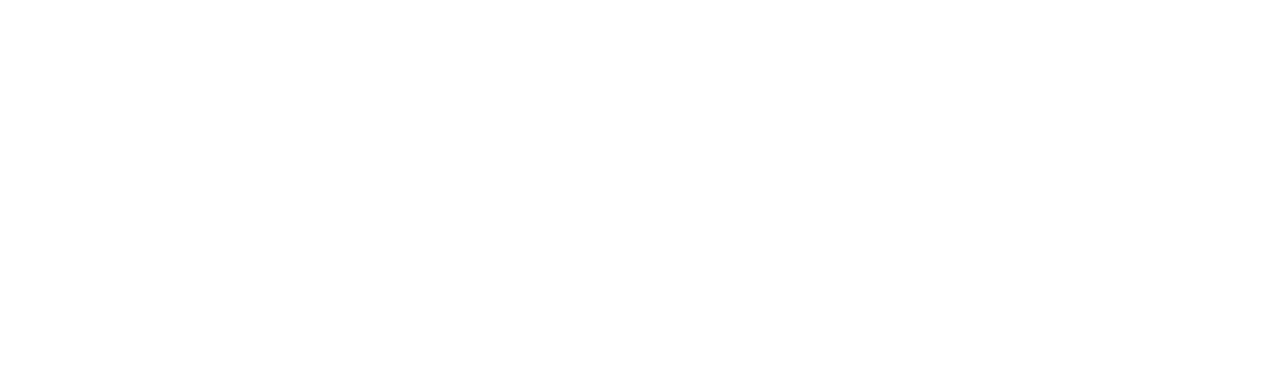
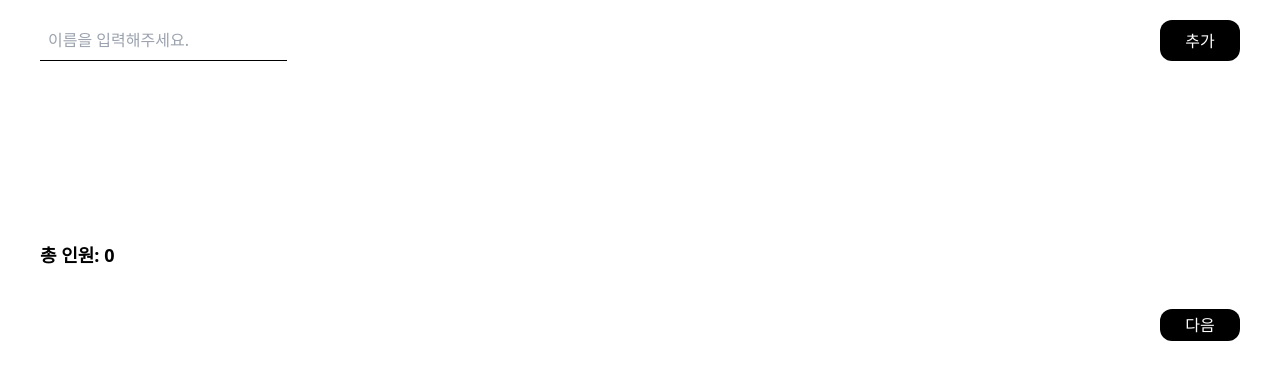
Before and after one commit to bellDev-code/Answer-the-question-Front, a React (Vite) app: page /singlePage in a window 1280 px wide. Before the commit this address had no page. Shown: the top 380 px of the page. Built offline with nearby package versions, Linux system fonts and the light colour scheme.

Commit message:
single-device-page : Add Player Page

```diff
--- a/src/App.tsx
+++ b/src/App.tsx
@@ -1,12 +1,14 @@
 import React from 'react';
 import { BrowserRouter, Route, Routes } from 'react-router-dom';
 import Home from '@Layouts/Home';
+import SingleDevice from '@Layouts/SingleDevice';
 
 const App = () => {
   return (
     <BrowserRouter>
       <Routes>
         <Route path='/' element={<Home />} />
+        <Route path='/singlePage' element={<SingleDevice />} />
       </Routes>
     </BrowserRouter>
   );
--- a/src/Components/SelectDevice/index.tsx
+++ b/src/Components/SelectDevice/index.tsx
@@ -1,8 +1,15 @@
+import React from 'react';
+import { useNavigate } from 'react-router-dom';
+
 const SelectDevice = () => {
+  const navigate = useNavigate();
   return (
     <div className='sm: flex flex-col text-center h-screen justify-center'>
       <div className='sm: flex flex-col gap-4 items-center'>
-        <button className='sm: bg-black text-white px-10 w-9/12 py-3 text-l rounded-xl'>
+        <button
+          onClick={() => navigate('/singlePage')}
+          className='sm: bg-black text-white px-10 w-9/12 py-3 text-l rounded-xl'
+        >
           싱글 디바이스
         </button>
         <button className='sm: bg-black text-white px-10 w-9/12 py-3 text-l rounded-xl'>
--- /dev/null
+++ b/src/Components/SingleInput/index.tsx
@@ -0,0 +1,51 @@
+import React, { ChangeEvent, useState } from 'react';
+
+const SingleInput = () => {
+  const [name, setName] = useState<string>('');
+  const [names, setNames] = useState<string[]>([]);
+
+  const handleNameChange = (event: ChangeEvent<HTMLInputElement>) => {
+    setName(event.target.value);
+  };
+
+  const handleAddName = () => {
+    if (name) {
+      setNames([...names, name]);
+      setName('');
+    }
+  };
+
+  return (
+    <div className='sm: px-10 h-screen'>
+      <div className='sm: flex flex-col py-5 items-center justify-between'>
+        <div className='sm: flex w-full justify-between'>
+          <input
+            className='sm: p-2 border-b  border-black place-content-center'
+            type='text'
+            placeholder='이름을 입력해주세요.'
+            value={name}
+            onChange={handleNameChange}
+          />
+          <button className='sm: bg-black text-white w-20 p-1 rounded-xl' onClick={handleAddName}>
+            추가
+          </button>
+        </div>
+        <div className='sm: h-[120px] w-3/5 my-5 overflow-auto'>
+          {names.map((name, index) => (
+            <div key={index}>
+              <span>{index + 1}.</span> {name}
+            </div>
+          ))}
+        </div>
+      </div>
+      <div className='sm: flex'>
+        <p className='sm: text-lg font-semibold'>총 인원: {names.length}</p>
+      </div>
+      <div className='sm: flex justify-end py-10'>
+        <button className='sm: bg-black text-white w-20 p-1 rounded-xl'>다음</button>
+      </div>
+    </div>
+  );
+};
+
+export default SingleInput;
--- /dev/null
+++ b/src/Layouts/SingleDevice/index.tsx
@@ -0,0 +1,12 @@
+import SinglePage from '@Pages/SinglePage';
+import React from 'react';
+
+const SingleDevice = () => {
+  return (
+    <div>
+      <SinglePage />
+    </div>
+  );
+};
+
+export default SingleDevice;
--- /dev/null
+++ b/src/Pages/SinglePage/index.tsx
@@ -0,0 +1,12 @@
+import SingleInput from '@Components/SingleInput';
+import React from 'react';
+
+const SinglePage = () => {
+  return (
+    <div>
+      <SingleInput />
+    </div>
+  );
+};
+
+export default SinglePage;
```
